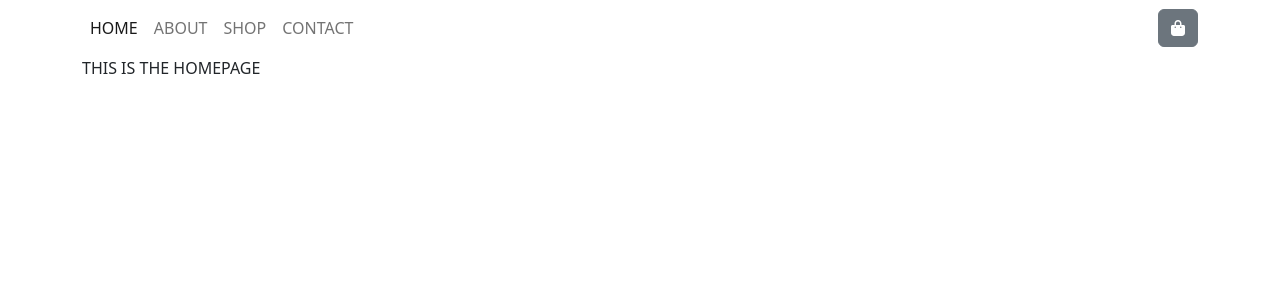
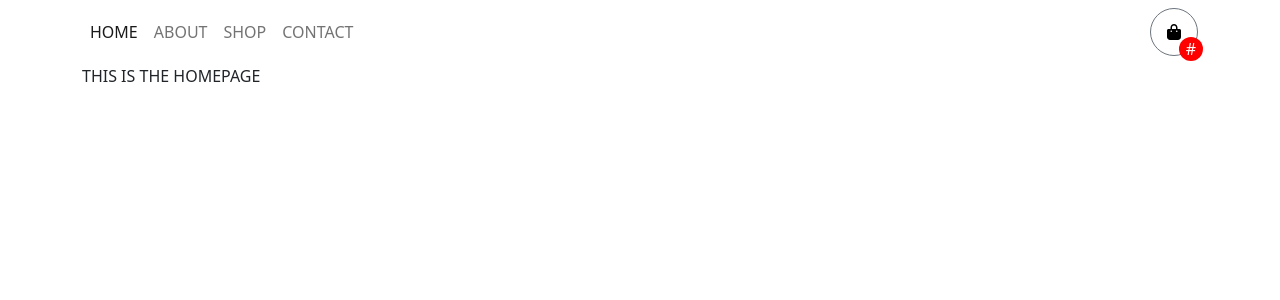
Before and after one commit to shay90210/teachers-club-app, a React (Create React App) app: page / in a window 1280 px wide. Shown: the top 300 px of the page. Built offline with nearby package versions, Linux system fonts and the light colour scheme.

Commit message:
updated navigation bar

```diff
--- a/src/components/NavigationBar.tsx
+++ b/src/components/NavigationBar.tsx
@@ -21,7 +21,7 @@ export const NavigationBar = () => {
     return (
         <Navbar
             sticky='top'
-            expand='md'
+            expand='sm'
             className='main-nav'
             light
         >
@@ -42,7 +42,31 @@ export const NavigationBar = () => {
                             <NavLink className='nav-link' to='/contact'> CONTACT</NavLink>
                         </NavItem>
                     </Nav>
-                    <Button><FontAwesomeIcon icon={faShoppingBag} /></Button>
+                    <Button
+                        style={{ width: '3rem', height: '3rem', position: 'relative', backgroundColor: 'white' }}
+                        variant='outline-primary'
+                        className='rounded-circle'
+                    >
+                        <FontAwesomeIcon icon={faShoppingBag} style={{ color: 'black' }} />
+                        <div
+                            className='rounded-circle'
+                            d-flex
+                            justify-content-center
+                            align-items-center
+                            style={{
+                                backgroundColor: 'red',
+                                color: 'white',
+                                width: '1.5rem',
+                                position: 'absolute',
+                                height: '1.5rem',
+                                bottom: '0',
+                                right: '0',
+                                transform: 'translate(25%, 25%)'
+                            }}
+                        >
+                            #
+                        </div>
+                    </Button>
                 </Collapse>
             </Container>
         </Navbar>
```
